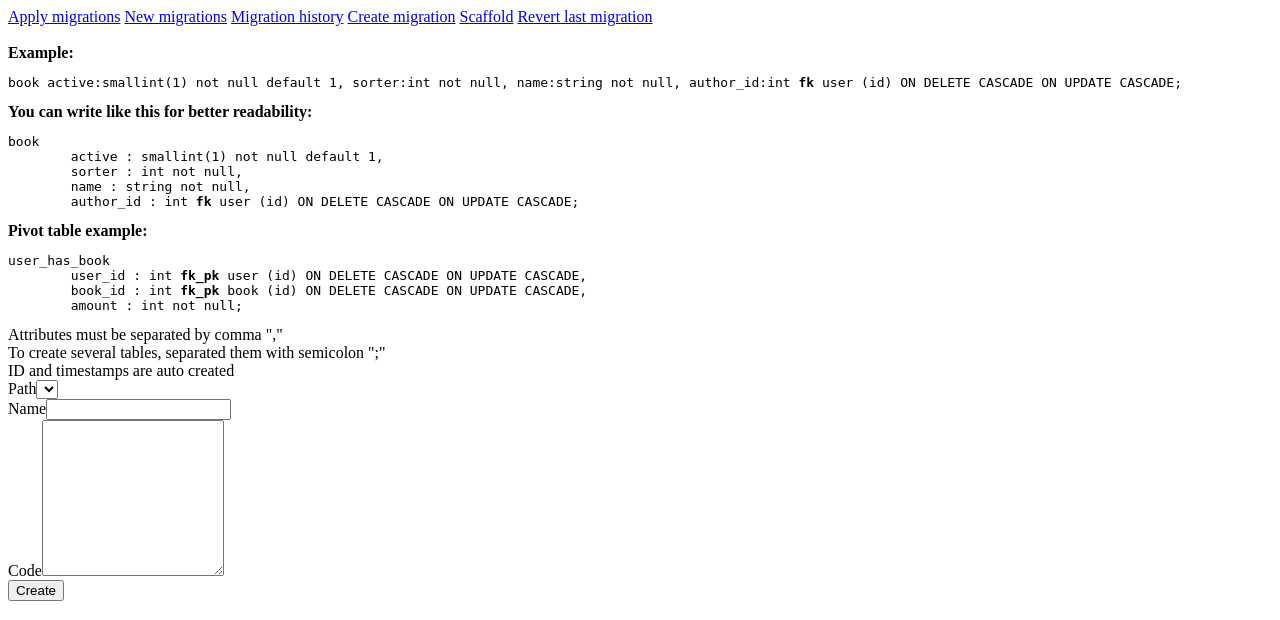
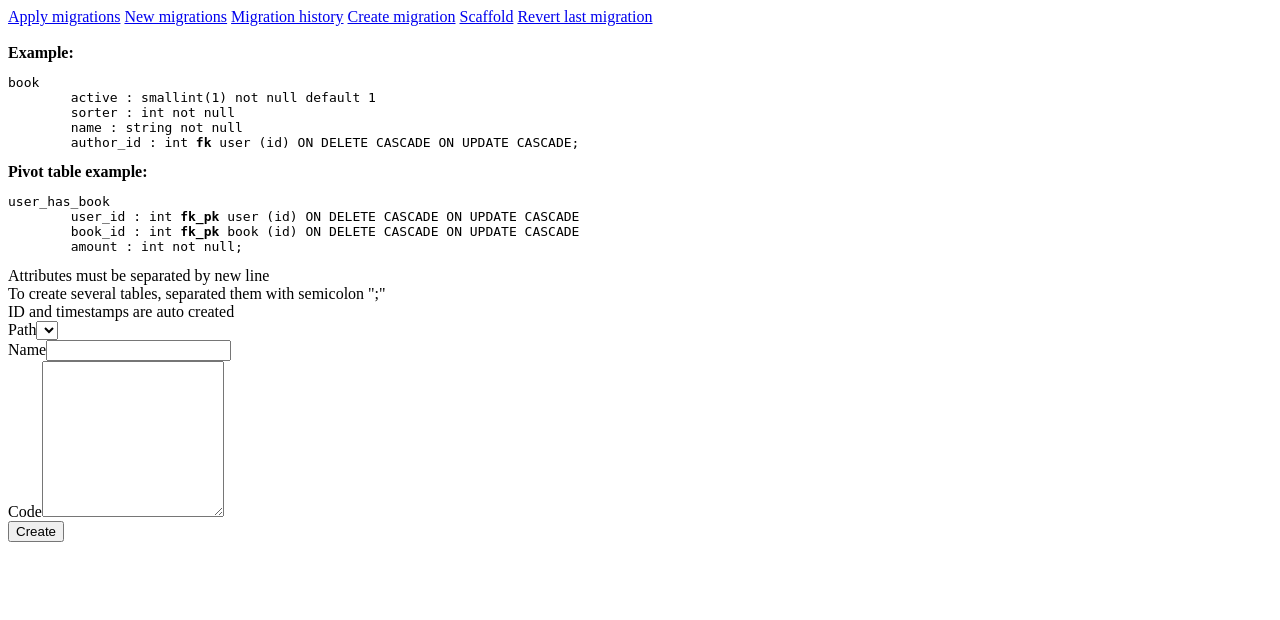
Before and after one commit to webvimark/module-migrations, a PHP site: template views/default/scaffold.php in a window 1280 px wide. Shown: the top 620 px of the page. Run offline with PHP 8.4, Linux system fonts and the light colour scheme; the template is opened without the code that fills it: most values are stand-ins (such as "Sample title", 1, 10 or a date in 2020); form fields are guessed from the names that the template uses; lists and menus that the app fills with data are empty; some libraries are stand-ins or nearby versions.

Commit message:
change sytnax

```diff
--- a/views/default/scaffold.php
+++ b/views/default/scaffold.php
@@ -19,26 +19,21 @@ $this->title = 'Scaffold';
 		<div class="well">
 			<b>Example:</b>
 <pre>
-book active:smallint(1) not null default 1, sorter:int not null, name:string not null, author_id:int <b>fk</b> user (id) ON DELETE CASCADE ON UPDATE CASCADE;
-</pre>
-
-			<b>You can write like this for better readability:</b>
-<pre>
 book
-	active : smallint(1) not null default 1,
-	sorter : int not null,
-	name : string not null,
+	active : smallint(1) not null default 1
+	sorter : int not null
+	name : string not null
 	author_id : int <b>fk</b> user (id) ON DELETE CASCADE ON UPDATE CASCADE;
 </pre>
 			<b>Pivot table example:</b>
 <pre>
 user_has_book
-	user_id : int <b>fk_pk</b> user (id) ON DELETE CASCADE ON UPDATE CASCADE,
-	book_id : int <b>fk_pk</b> book (id) ON DELETE CASCADE ON UPDATE CASCADE,
+	user_id : int <b>fk_pk</b> user (id) ON DELETE CASCADE ON UPDATE CASCADE
+	book_id : int <b>fk_pk</b> book (id) ON DELETE CASCADE ON UPDATE CASCADE
 	amount : int not null;
 </pre>
 
-			Attributes must be separated by comma ","
+			Attributes must be separated by new line
 			<br/>
 			To create several tables, separated them with semicolon ";"
 			<br/>
```
Also changed, not shown: forms/ScaffoldForm.php (+13 -1 lines).
